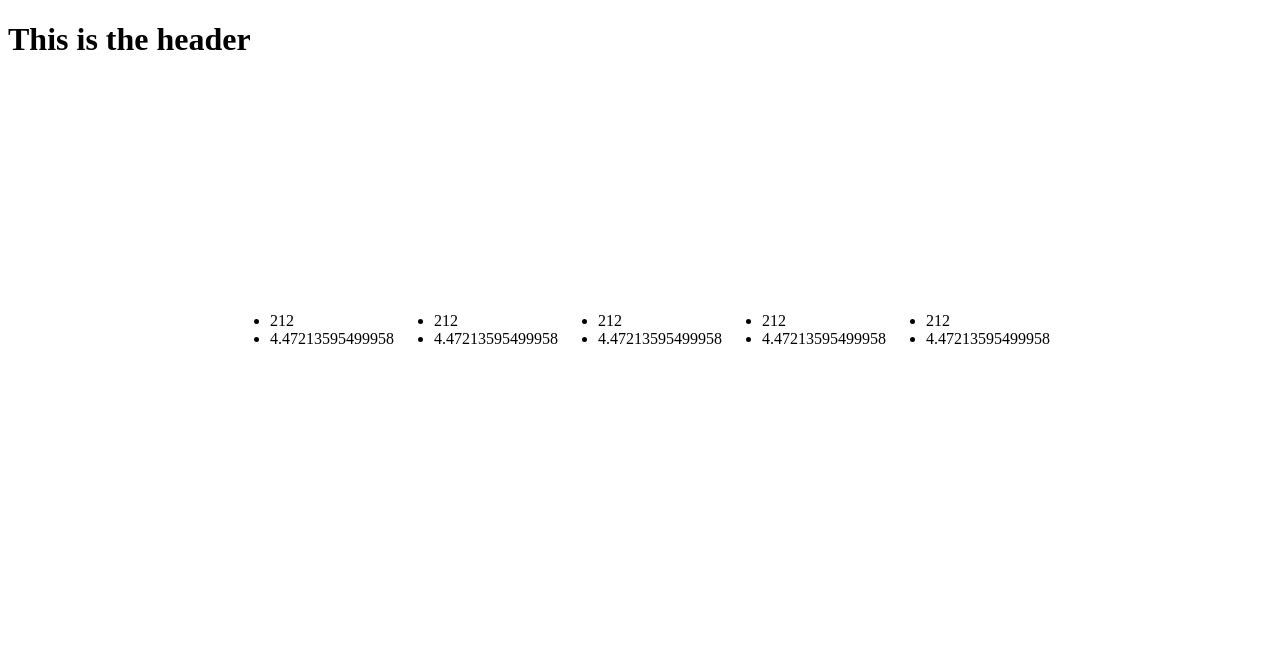
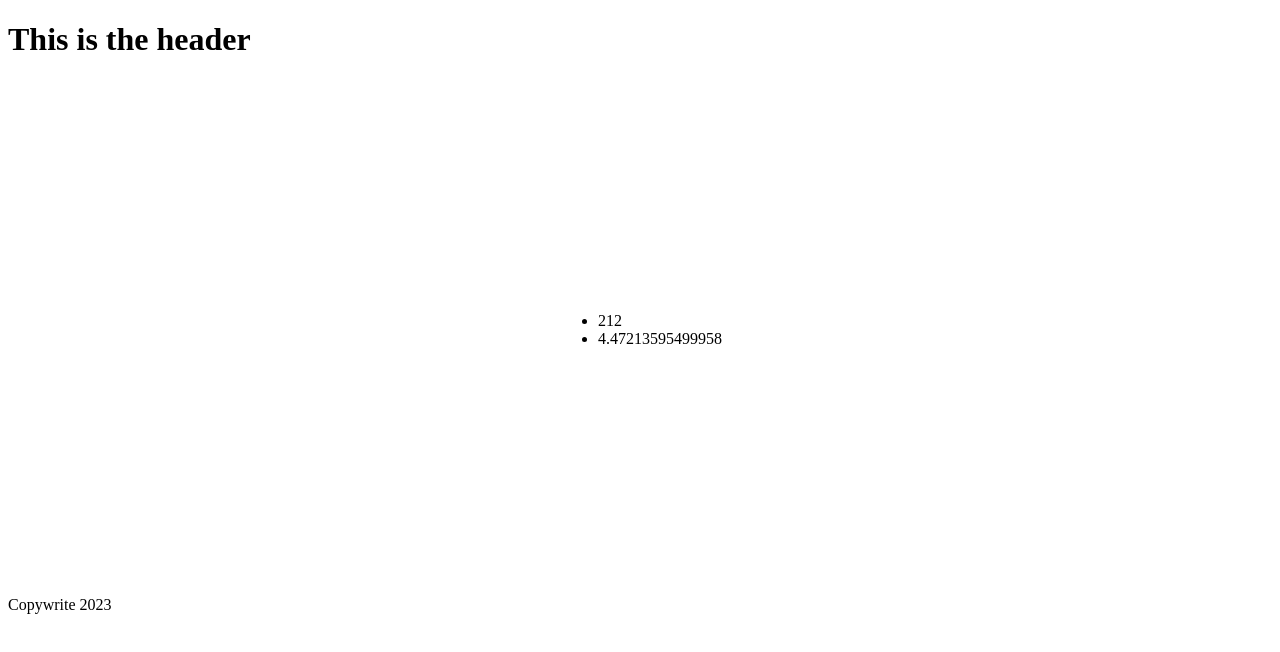
Before and after one commit to alaskannate/my-blog-v2, a React (Create React App) app: page / in a window 1280 px wide. Shown: the top 652 px of the page. Built offline with nearby package versions, Linux system fonts and the light colour scheme.

Commit message:
minor changes

```diff
--- a/public/index.html
+++ b/public/index.html
@@ -2,7 +2,7 @@
 <html lang="en">
   <head>
     <title>Blog V2</title>
-    <link rel="stylesheet" href="styles.css" />
+    <link rel="stylesheet" href="./index.css" />
   </head>
 
   <body>
--- /dev/null
+++ b/src/App.jsx
@@ -0,0 +1,18 @@
+import React from "react";
+import Header from "./components/Header";
+import List from "./components/List";
+import Footer from "./components/Footer";
+
+
+
+function App() {
+  return (
+    <div>
+      <Header/>
+      <List/>
+      <Footer/>
+    </div>
+  );
+}
+
+export default App;
--- a/src/calculations.js
+++ b/src/calculations.js
@@ -2,7 +2,7 @@
 
 // Takes the inputs of a and b (the two shortest sides of a triangle).
 // Outputs the Hypotenuse, or the longest side of the triangle.
-const calculateHypotenuse = (a, b) => {
+export default function calculateHypotenuse(a, b){
     const cSquared = (a * a) + (b * b);
     const c = Math.sqrt(cSquared);
     return c
@@ -13,7 +13,7 @@ console.log(calculateHypotenuse(3, 5))
 
 // Temp and unit of mesurement must pair, for exsample...
 // convertTemperature(100, C) would convert to what 100C would equial in F, ie. 212F.
-const convertTemperature = (temp, scale) => {
+export function convertTemperature(temp, scale){
         if (scale == 'c' || scale == 'C') {
             return ((temp * 1.8) + 32)
         }
@@ -25,9 +25,3 @@ const convertTemperature = (temp, scale) => {
         }};
 
 console.log(convertTemperature(100, 'c'))
-
-
-
-export default calculateHypotenuse
-
-export {convertTemperature}
--- a/src/components/App.jsx
+++ /dev/null
@@ -1,14 +0,0 @@
-import React from "react";
-import Heading from "./Heading";
-import List from "./List";
-
-function App() {
-  return (
-    <div>
-      <Heading/>
-      <List/>
-    </div>
-  );
-}
-
-export default App;
--- /dev/null
+++ b/src/components/Footer.jsx
@@ -0,0 +1,13 @@
+import React from "react";
+
+export default function Footer() {
+    function currentYear(){
+        const date = new Date();
+        return date.getFullYear()
+    }
+  return (
+  <div className="footer-box">
+  <p>Copywrite {currentYear()} </p>
+  </div>
+   );
+}
--- /dev/null
+++ b/src/components/Header.jsx
@@ -0,0 +1,9 @@
+import React from "react";
+
+export default function Header() {
+  return (
+  <div className="header-box">
+  <h1>This is the header</h1>
+  </div>
+  );
+}
--- a/src/components/Heading.jsx
+++ /dev/null
@@ -1,6 +0,0 @@
-import React from "react";
-
-function Heading() {
-  return <h1>This is the header</h1>;
-}
-export default Heading;
--- a/src/components/List.jsx
+++ b/src/components/List.jsx
@@ -1,26 +1,10 @@
 import React from "react";
 import calculateHypotenuse, {convertTemperature,} from "../calculations.js"
 
-function List() {
+export default function List() {
   return (
 <div className="calc-box">
 <div className="calc">
-        <ul>
-      <li>{convertTemperature(100,"c")}</li>
-      <li>{calculateHypotenuse(2,4)}</li>
-        </ul>
-        <ul>
-      <li>{convertTemperature(100,"c")}</li>
-      <li>{calculateHypotenuse(2,4)}</li>
-        </ul>
-        <ul>
-      <li>{convertTemperature(100,"c")}</li>
-      <li>{calculateHypotenuse(2,4)}</li>
-        </ul>
-        <ul>
-      <li>{convertTemperature(100,"c")}</li>
-      <li>{calculateHypotenuse(2,4)}</li>
-        </ul>
         <ul>
       <li>{convertTemperature(100,"c")}</li>
       <li>{calculateHypotenuse(2,4)}</li>
@@ -30,5 +14,3 @@ function List() {
 
   );
 }
-
-export default List;
--- a/src/index.js
+++ b/src/index.js
@@ -1,5 +1,6 @@
 import React from "react";
 import ReactDOM from "react-dom";
-import App from "./components/App";
+import App from "./App";
+
 
 ReactDOM.render(<App />, document.getElementById("root"));
```
Also changed, not shown: package.json (+6 -1 lines), public/index.css (renamed from public/styles.css), 1 other file (tests, documents, lock files or other folders).
